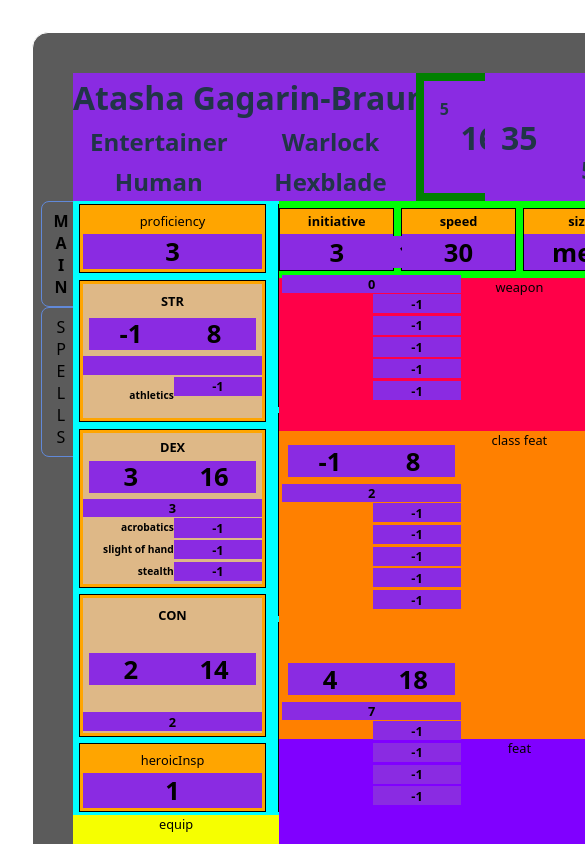
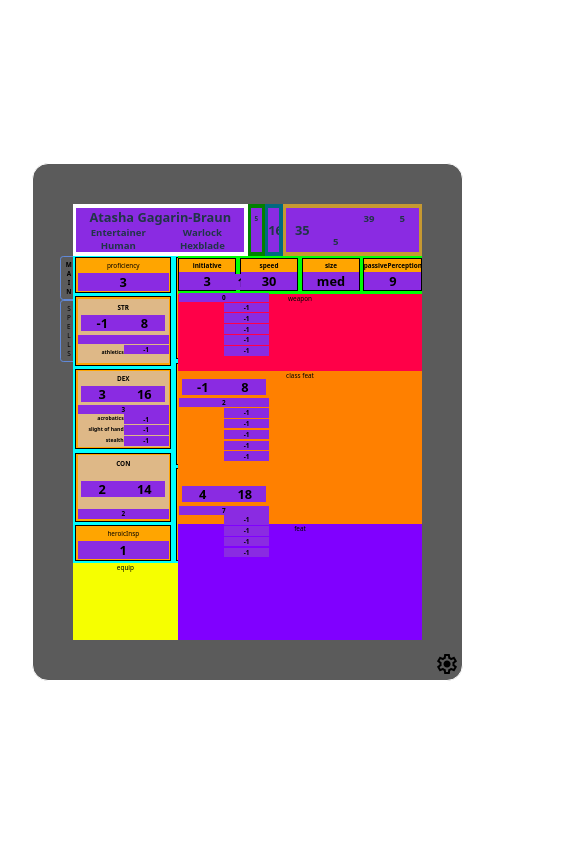
Before and after one commit to CoreyJSteiner/5e-2024-char-sheet, a React (Vite) app: page / in a window 390 px wide. Shown: the top 844 px of the page, 585 px wide, since content can reach past the window. Built offline with nearby package versions, Linux system fonts and the light colour scheme.

Commit message:
mobile updates

```diff
--- a/src/App.css
+++ b/src/App.css
@@ -3,7 +3,25 @@
   margin: 0 auto;
   padding: 2rem;
   text-align: center;
+  font-size: 0.8rem;
 }
+
+@media (max-width: 1279px) {
+  #root {
+    font-size: 0.5rem;
+  }
+}
+
+@media (max-width: 920px) {
+  #root {
+    font-size: 0.4rem;
+  }
+}
+
+@media (max-width: 800px) {
+  /* change to inner tabbed view */
+}
+
 
 .app-container {
   position: relative;
--- a/src/components/AC/AcDetail.css
+++ b/src/components/AC/AcDetail.css
@@ -1,12 +1,13 @@
 .ac-container {
-    background: green;
+    background: rgb(0, 105, 128);
     display: flex;
     flex-direction: column;
     justify-content: center;
     align-items: center;
+    box-sizing: border-box;
     padding: 1em;
     font-size: 0.5em;
-    width: 5em;
+    width: 100%;
 }
 
 .ac-heading {
--- a/src/components/LevelXp/LvlXpDetail.css
+++ b/src/components/LevelXp/LvlXpDetail.css
@@ -4,9 +4,10 @@
     flex-direction: column;
     justify-content: center;
     align-items: center;
+    font-size: 0.5em;
+    width: 100%;
+    box-sizing: border-box;
     padding: 1em;
-    font-size: 0.5em;
-    width: 5em;
 }
 
 .lvl-heading,
@@ -15,4 +16,5 @@
     justify-content: center;
     align-items: center;
     width: 100%;
+
 }
--- a/src/components/NameClassSpeciesDetail/NameClassSpeciesDetail.css
+++ b/src/components/NameClassSpeciesDetail/NameClassSpeciesDetail.css
@@ -1,8 +1,11 @@
 .name-class-species-grid {
     display: grid;
+    background: white;
     grid-template-columns: auto auto;
     font-size: 0.5em;
     height: 100%;
+    box-sizing: border-box;
+    padding: 1em;
 }
 
 .name-class-species-main,
--- a/src/components/SingleStat/SingleStat.css
+++ b/src/components/SingleStat/SingleStat.css
@@ -6,7 +6,6 @@
     border: 1px solid black;
     background: orange;
     padding: 0.5em;
-    margin: 0.5em;
     width: 90%;
     height: 100%;
     font-size: 0.5em;
--- a/src/components/TabMain/TabMain.css
+++ b/src/components/TabMain/TabMain.css
@@ -2,7 +2,7 @@
     display: grid;
     grid-template-columns: 30% 70%;
     grid-template-rows: repeat(10, 10%);
-    font-size: 0.8rem;
+    font-size: 1em;
     color: black;
     width: 100%;
     height: 60em;
--- a/src/components/TabSpells/TabSpells.css
+++ b/src/components/TabSpells/TabSpells.css
@@ -2,7 +2,7 @@
     display: grid;
     grid-template-columns: 20% 50% 30%;
     grid-template-rows: repeat(12, auto);
-    font-size: 0.8rem;
+    font-size: 1em;
     color: black;
     width: 100%;
     height: 60em;
--- a/src/components/Vitality/Vitality.css
+++ b/src/components/Vitality/Vitality.css
@@ -1,8 +1,11 @@
 .vitality-grid {
     display: grid;
+    background-color: rgb(198, 153, 49);
     grid-template-columns: auto auto auto auto;
     width: 100%;
     height: 100%;
+    box-sizing: border-box;
+    padding: 0.5em;
 }
 
 .vitality-main,
```
